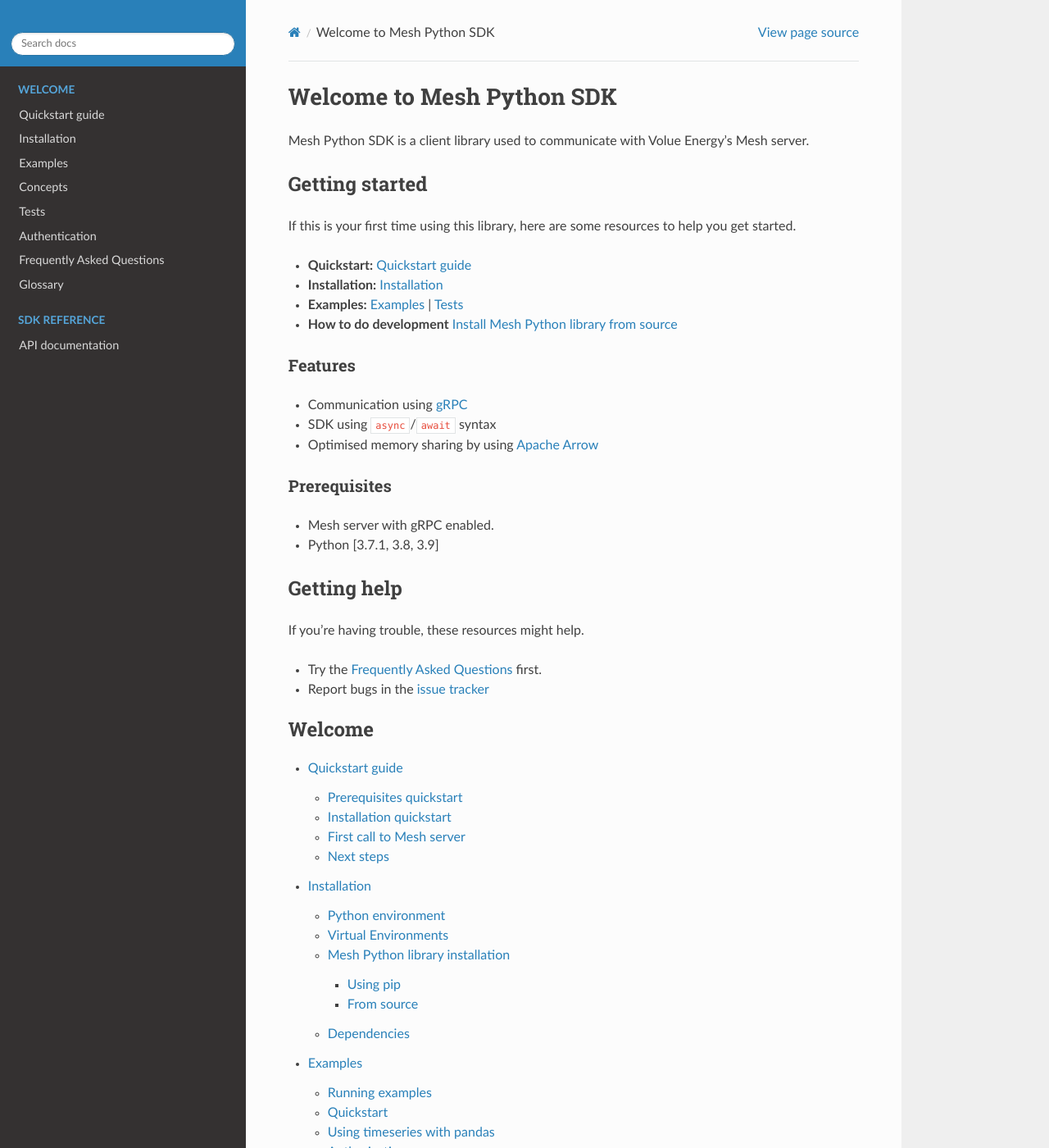
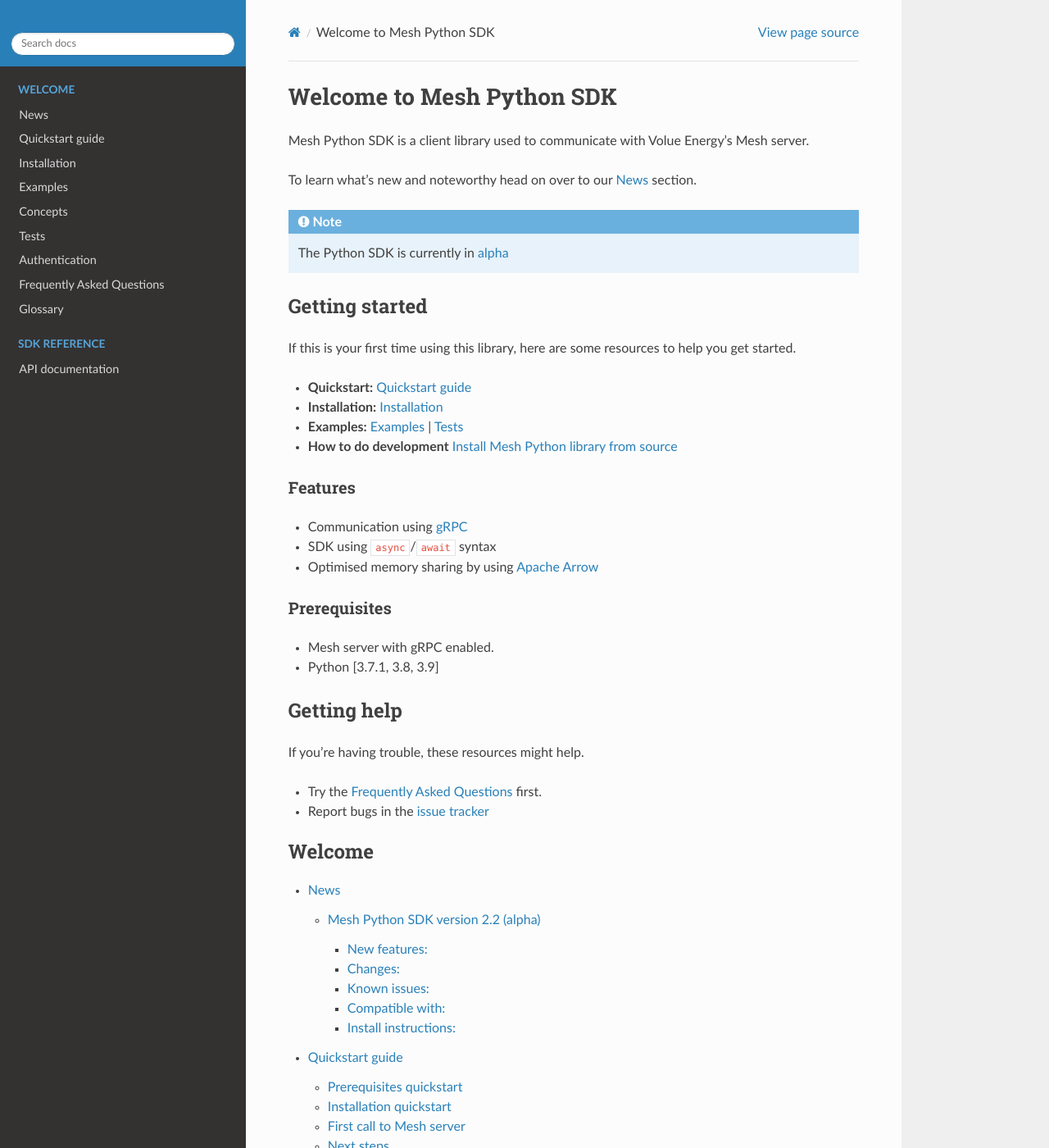
Before and after one commit to Volue-Public/energy-mesh-python, a Sphinx documentation site: the page built from docs/source/index.rst, in a window 1280 px wide and 1400 px high. Shown: the whole window at 82% size. Built offline with Sphinx 7.4.7 and the Read the Docs theme 2.0.0, drawn with Linux system fonts in a browser that asks for light colours.

Commit message:
Added documentation for how to work with mesh version 2.2.*.

```diff
--- a/docs/source/conf.py
+++ b/docs/source/conf.py
@@ -62,7 +62,7 @@
 
 # Options for: sphinx.ext.extlinks
 extlinks = {
-    'issue': ('https://github.com/PowelAS/sme-mesh-python/issues/%s', 'issue %s'),
+    'issue': ('https://github.com/PowelAS/sme-mesh-python/issues/%s', '[%s]'),
 }
 
 # Options for: sphinx.ext.intersphinx
--- a/docs/source/index.rst
+++ b/docs/source/index.rst
@@ -3,6 +3,11 @@
 
 Mesh Python SDK is a client library used to
 communicate with Volue Energy's Mesh server.
+
+To learn what's new and noteworthy head on over to our :doc:`news` section.
+
+.. note::
+    The Python SDK is currently in `alpha <https://en.wikipedia.org/wiki/Software_release_life_cycle#Alpha>`_
 
 Getting started
 ----------------
@@ -38,6 +43,7 @@
 .. toctree::
    :caption: Welcome
 
+   news
    quickstart
    installation
    examples
--- a/docs/source/installation.rst
+++ b/docs/source/installation.rst
@@ -47,6 +47,9 @@
 
     python -m pip install git+https://github.com/PowelAS/sme-mesh-python
 
+.. note::
+    See :doc:`news` if you need a specific Mesh version.
+
 
 From source
 ===========
--- /dev/null
+++ b/docs/source/news.rst
@@ -0,0 +1,48 @@
+News
+--------
+
+
+`Mesh Python SDK version 2.2 (alpha) <https://github.com/PowelAS/sme-mesh-python/releases/tag/Mesh_v2.2>`_
+*************************************************************************************************************************
+
+------------
+
+New features:
+~~~~~~~~~~~~~~~~~~
+
+- Authentication/authorization: Authentication is done using the Kerberos protocol towards Active Directory.
+- Create and/or connect to session on running mesh server using both secure and insecure connection.
+- Read and write timeseries points using full name, guid or timskey.
+- Get and update meta data about timeseries in the resource silo.
+- Get and update meta data about timeseries objects connected in the mesh model.
+- Search for timeseries objects in the mesh model using the model, a query and either a start path or start guid.
+- Rollback and/or commit changes made to a mesh session.
+- Documentation, guides and examples.
+- Automatic testing.
+
+Changes:
+~~~~~~~~~~~~~~~~~~
+
+- First alfa version.
+
+Known issues:
+~~~~~~~~~~~~~~~~~~
+
+- **Critical**: "update_timeseries_resource_info(...) is not working as intended" :issue:`116`
+- **Major/Minor:** "Writing to a timeseries does not behave as expected" :issue:`115`
+
+Compatible with:
+~~~~~~~~~~~~~~~~~~
+
+- Mesh server version 2.2.*
+- Python [3.7.1, 3.8 and 3.9]
+
+
+Install instructions:
+~~~~~~~~~~~~~~~~~~~~~~~~~~~~~~~~~~~~
+
+See instructions in :doc:`installation` and use the following:
+
+::
+
+    python -m pip install --force-reinstall git+https://github.com/PowelAS/sme-mesh-python@Mesh_v2.2
```
